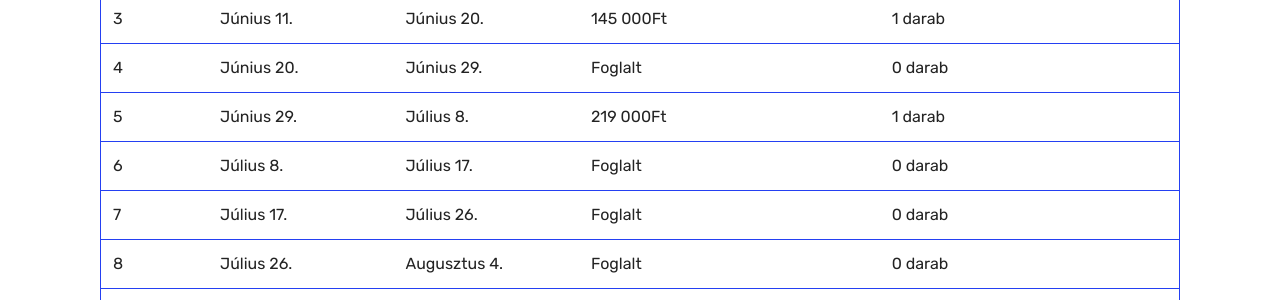
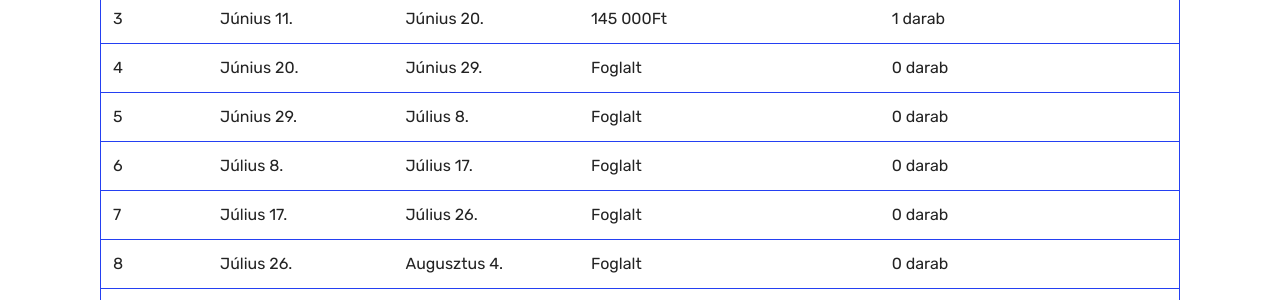
Before and after one commit to marklaszlo9/korinos_new, a Jekyll site: the page built from arak.html, in a window 1280 px wide and 900 px high. Shown: the part 325-625 px from the top of the window. Built offline with Jekyll 4.4.1, drawn with Linux system fonts in a browser that asks for light colours.

Commit message:
5. turnus

```diff
--- a/arak.html
+++ b/arak.html
@@ -62,7 +62,7 @@
               <td class="body-item mbr-fonts-style display-7">2</td><td class="body-item mbr-fonts-style display-7">Június 2.</td><td class="body-item mbr-fonts-style display-7">Június 11.</td><td class="body-item mbr-fonts-style display-7">99 000Ft</td><td class="body-item mbr-fonts-style display-7">1 darab</td></tr><tr>
               <td class="body-item mbr-fonts-style display-7">3</td><td class="body-item mbr-fonts-style display-7">Június 11.</td><td class="body-item mbr-fonts-style display-7">Június 20.</td><td class="body-item mbr-fonts-style display-7">145 000Ft</td><td class="body-item mbr-fonts-style display-7">1 darab</td></tr><tr>
               <td class="body-item mbr-fonts-style display-7">4</td><td class="body-item mbr-fonts-style display-7">Június 20.</td><td class="body-item mbr-fonts-style display-7">Június 29.</td><td class="body-item mbr-fonts-style display-7">Foglalt</td><td class="body-item mbr-fonts-style display-7">0 darab</td></tr><tr>
-              <td class="body-item mbr-fonts-style display-7">5</td><td class="body-item mbr-fonts-style display-7">Június 29.</td><td class="body-item mbr-fonts-style display-7">Július 8.</td><td class="body-item mbr-fonts-style display-7">219 000Ft</td><td class="body-item mbr-fonts-style display-7">1 darab</td></tr><tr>
+              <td class="body-item mbr-fonts-style display-7">5</td><td class="body-item mbr-fonts-style display-7">Június 29.</td><td class="body-item mbr-fonts-style display-7">Július 8.</td><td class="body-item mbr-fonts-style display-7">Foglalt</td><td class="body-item mbr-fonts-style display-7">0 darab</td></tr><tr>
               <td class="body-item mbr-fonts-style display-7">6</td><td class="body-item mbr-fonts-style display-7">Július 8.</td><td class="body-item mbr-fonts-style display-7">Július 17.</td><td class="body-item mbr-fonts-style display-7">Foglalt</td><td class="body-item mbr-fonts-style display-7">0 darab</td></tr><tr>
               <td class="body-item mbr-fonts-style display-7">7</td><td class="body-item mbr-fonts-style display-7">Július 17.</td><td class="body-item mbr-fonts-style display-7">Július 26.</td><td class="body-item mbr-fonts-style display-7">Foglalt</td><td class="body-item mbr-fonts-style display-7">0 darab</td></tr><tr>
               <td class="body-item mbr-fonts-style display-7">8</td><td class="body-item mbr-fonts-style display-7">Július 26.</td><td class="body-item mbr-fonts-style display-7">Augusztus 4.</td><td class="body-item mbr-fonts-style display-7">Foglalt</td><td class="body-item mbr-fonts-style display-7">0 darab</td></tr><tr>
```
